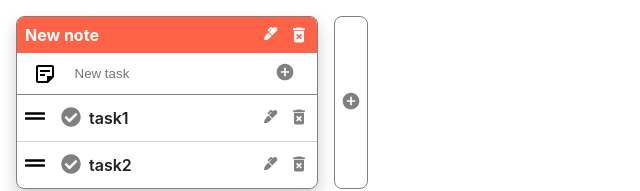
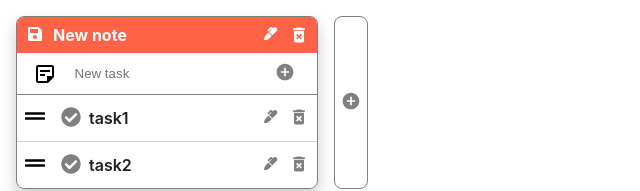
Before and after one commit to vlmakh/my-notes-react, a React (Create React App) app: page / in a window 1280 px wide. Shown: the top 191 px of the page, without its empty margins (0-640 px from the left). Built offline with nearby package versions, Linux system fonts and the light colour scheme.

Commit message:
add SaveNote btn

```diff
--- a/src/components/App.jsx
+++ b/src/components/App.jsx
@@ -41,7 +41,8 @@ function App() {
           : noteItem;
       })
     );
-  };
+  }
+  ;
 
   const deleteNote = noteId => {
     if (global.confirm('Delete Note?')) {
--- a/src/components/NoteItem/NoteItem.js
+++ b/src/components/NoteItem/NoteItem.js
@@ -4,8 +4,8 @@ import { nanoid } from 'nanoid';
 import { TodoList } from 'components/TodoList/TodoList';
 import { TodoAddNew } from 'components/TodoAddNew/TodoAddNew';
 import { MdDeleteForever } from 'react-icons/md';
-import { FaMarker } from 'react-icons/fa';
-import { EditBtn, DeleteBtn } from './NoteItem.styled';
+import { FaSave, FaMarker } from 'react-icons/fa';
+import { SaveBtn, EditBtn, DeleteBtn } from './NoteItem.styled';
 import { NoteEditModal } from 'components/NoteEditModal/NoteEditModal';
 // import { Component } from 'react';
 
@@ -14,8 +14,12 @@ function NoteItem({ note, editNote, deleteNote, editNoteName }) {
   const [editOpen, setEditOpen] = useState(false);
 
   // useEffect(() => {
-  //   editNote(note.noteid, todos);
+  //
   // }, [todos]);
+
+  const handleSave = () => {
+    editNote(note.noteid, todos);
+  };
 
   const addTodo = data => {
     if (data.trim() !== '') {
@@ -25,7 +29,6 @@ function NoteItem({ note, editNote, deleteNote, editNoteName }) {
         completed: false,
       };
       setTodos([newTodo, ...todos]);
-      // console.log(todos);
       editNote(note.noteid, todos);
     }
   };
@@ -45,7 +48,6 @@ function NoteItem({ note, editNote, deleteNote, editNoteName }) {
         todo.id === todoId ? { ...todo, completed: !todo.completed } : todo
       )
     );
-    // console.log(todos);
     editNote(note.noteid, todos);
   };
 
@@ -53,7 +55,6 @@ function NoteItem({ note, editNote, deleteNote, editNoteName }) {
     if (global.confirm('Delete task?')) {
       setTodos(todos.filter(todo => todo.id !== todoId));
     }
-    // console.log(todos);
     editNote(note.noteid, todos);
   };
 
@@ -87,6 +88,9 @@ function NoteItem({ note, editNote, deleteNote, editNoteName }) {
           justifyContent="space-between"
           position="relative"
         >
+          <SaveBtn type="button" aria-label="Save note" onClick={handleSave}>
+            <FaSave size="16" />
+          </SaveBtn>
           <h4>{note.name}</h4>
           <EditBtn type="button" aria-label="Edit note" onClick={toggleModal}>
             <FaMarker />
--- a/src/components/NoteItem/NoteItem.styled.jsx
+++ b/src/components/NoteItem/NoteItem.styled.jsx
@@ -1,4 +1,21 @@
 import styled from '@emotion/styled';
+
+export const SaveBtn = styled.button`
+  cursor: pointer;
+  margin-right: 8px;
+  border: none;
+  background-color: transparent;
+  width: 20px;
+  height: 20px;
+  padding: 0;
+  color: white;
+
+  transition: color 250ms linear;
+
+  :hover {
+    color: grey;
+  }
+`;
 
 export const EditBtn = styled.button`
   cursor: pointer;
```
